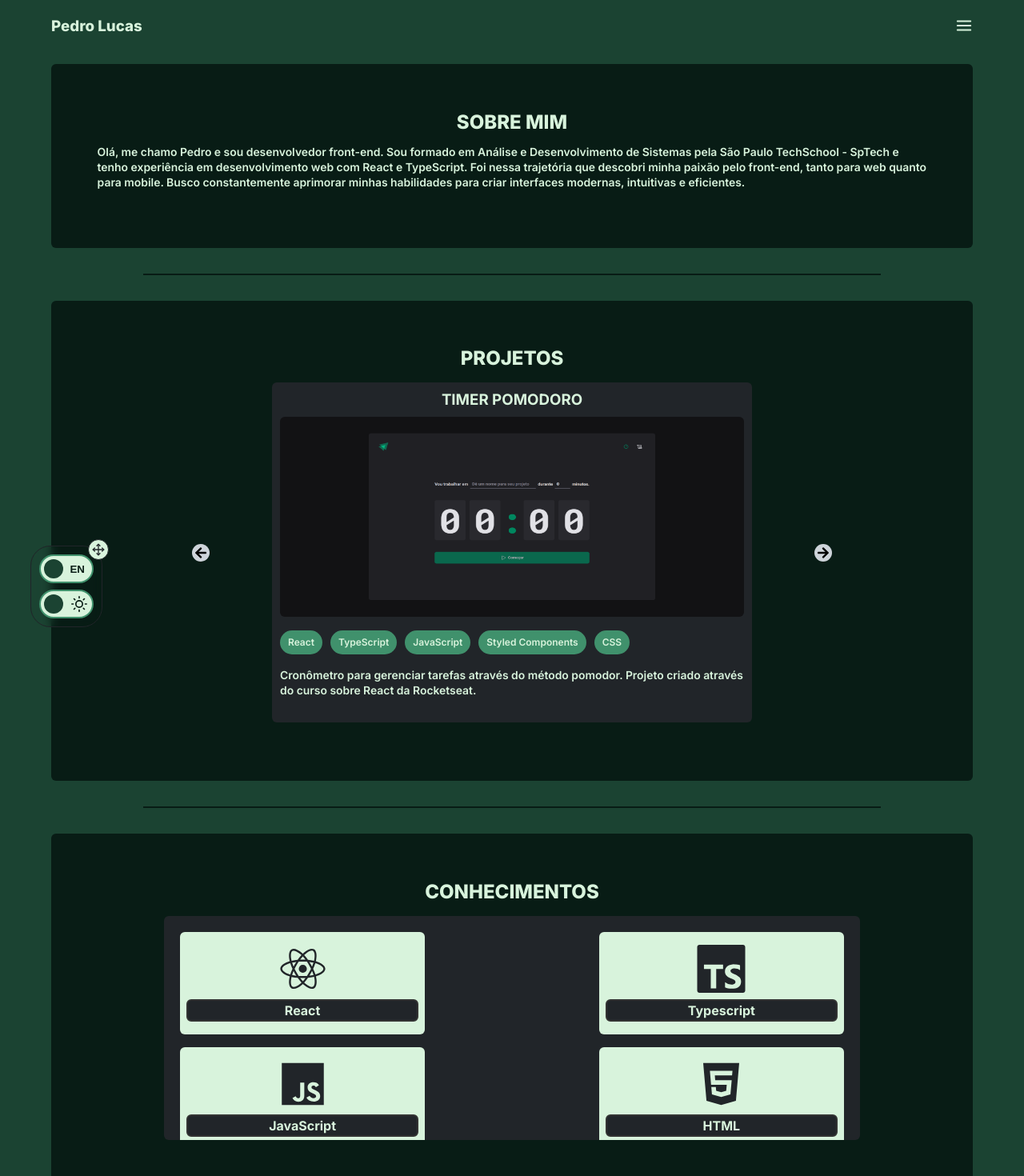
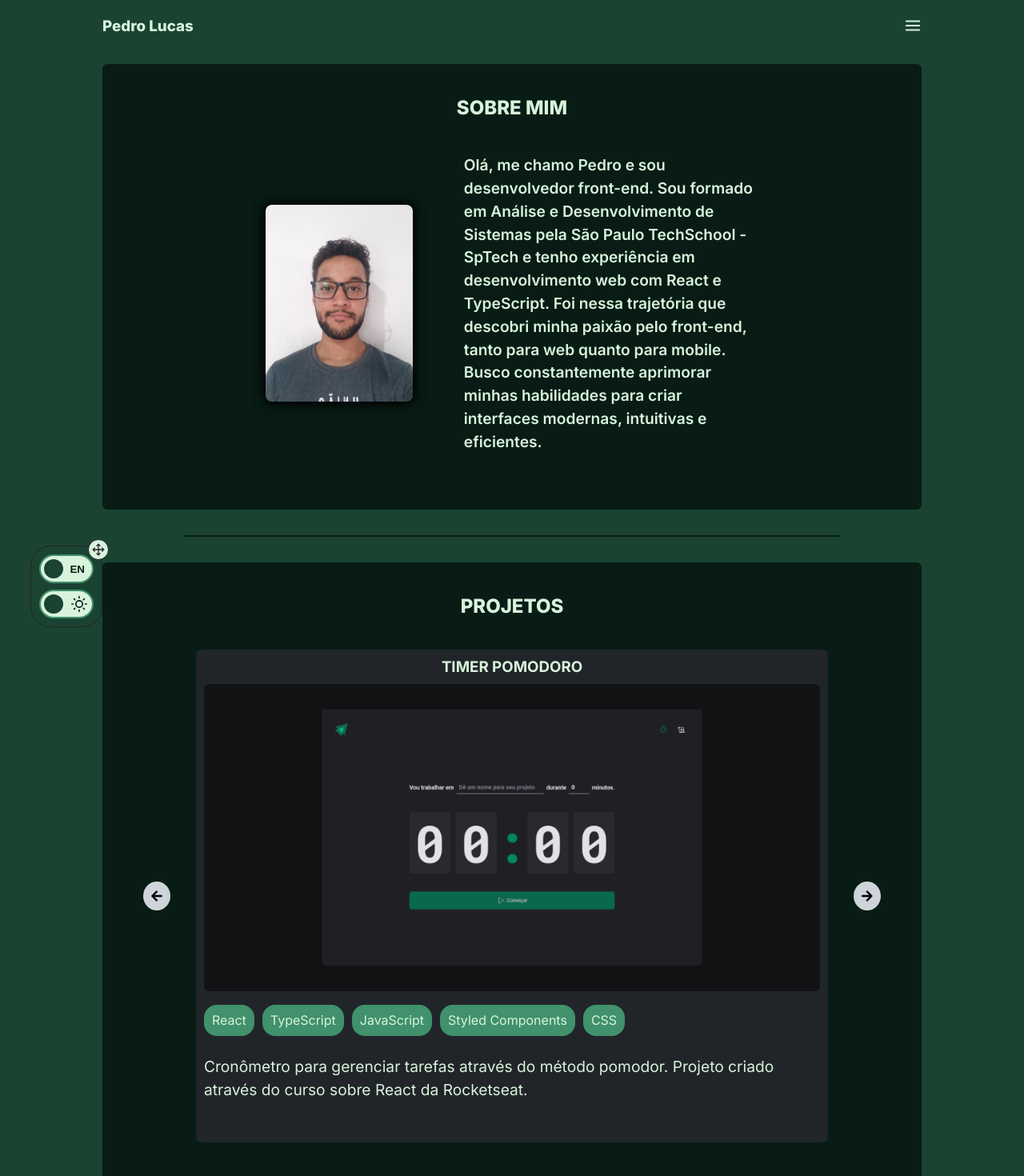
Before and after one commit to pedro-pl/portifolio, a React (Vite) app: page / in a window 1280 px wide. Shown: the top 1470 px of the page at 80% size. Built offline with nearby package versions, Linux system fonts and the light colour scheme.

Commit message:
feat: criando resposividade para desktop

```diff
--- a/src/components/Footer/styles.ts
+++ b/src/components/Footer/styles.ts
@@ -24,4 +24,8 @@ export const Container = styled.footer`
         text-decoration: none;
         color: ${props => props.theme['text-light']};
     }
+
+    @media (min-width: 1200px){
+        font-size: 1rem;
+    }
 `
--- a/src/index.css
+++ b/src/index.css
@@ -5,3 +5,21 @@ body {
 
   font-family: "Inter", sans-serif;
 }
+
+* {
+  ::-webkit-scrollbar {
+    width: 10px;
+  }
+
+  ::-webkit-scrollbar-track {
+    background: #D8F3DC;
+  }
+
+  ::-webkit-scrollbar-thumb {
+    background: #212529;
+  }
+
+  ::-webkit-scrollbar-thumb:hover {
+    background: #555;
+  }
+}
--- a/src/mocks/skills/index.ts
+++ b/src/mocks/skills/index.ts
@@ -1,5 +1,5 @@
-import { IoLogoJavascript, IoLogoReact, IoLogoGithub, IoLogoCss3, IoLogoNodejs, IoLogoHtml5 } from "react-icons/io5";
-import { SiTypescript, SiMysql, SiKotlin } from "react-icons/si";
+import { IoLogoReact, IoLogoGithub, IoLogoCss3, IoLogoNodejs, IoLogoHtml5 } from "react-icons/io5";
+import { SiTypescript, SiJavascript, SiMysql, SiKotlin } from "react-icons/si";
 import { DiScrum } from "react-icons/di";
 import { FaJava } from "react-icons/fa6";
 
@@ -23,7 +23,7 @@ export const skills: Skill[] = [
     {
         id: 2,
         name: "JavaScript",
-        icon: IoLogoJavascript
+        icon: SiJavascript
     },
     {
         id: 3,
--- a/src/pages/components/Carrousel/styles.ts
+++ b/src/pages/components/Carrousel/styles.ts
@@ -2,7 +2,6 @@ import styled from "styled-components";
 
 export const CarouselWrapper = styled.div`
     width: 100%;
-    max-width: 800px;
     display: flex;
     align-items: center;
     justify-content: space-between;
@@ -15,13 +14,26 @@ export const CarouselWrapper = styled.div`
         border-radius: 50%;
         cursor: pointer;
     }
+
+    @media (min-width: 600px){
+        justify-content: center;
+        gap: 2rem;
+
+        svg {
+            padding: 10px;
+        }
+    }
 `;
 
 export const CarouselViewport = styled.div`
     width: 80%;
-    max-width: 600px;
     overflow: hidden;
+
+    @media (min-width: 750px) {
+        width: 100%;
+    }
 `;
+
 
 
 interface CarrouselProps {
@@ -45,10 +57,8 @@ export const ProjectCard = styled.div`
     border-radius: 6px;
     gap: 0.6rem;
 
-
     img {
         width: 100%;
-        max-height: 250px;
         border-radius: 6px;
     }
 
@@ -58,9 +68,17 @@ export const ProjectCard = styled.div`
     }
 
     p {
+        width: 100%;
         margin: 0;
         line-height: 1.2rem;
         color: ${props => props.theme['text-light']};
+    }
+
+    @media (min-width: 1200px){
+        p{
+            font-size: 1.2rem;
+            line-height: 1.8rem;
+        }
     }
 `;
 
@@ -71,6 +89,23 @@ export const SkillsList = styled.div`
     align-items: center;
     gap: 0.625rem;
     margin: 0.5rem 0;
+    padding-bottom: 6px;
+
+    &::-webkit-scrollbar {
+        height: 3px;
+    }
+
+    &::-webkit-scrollbar-track {
+        background: ${props => props.theme['text-light']};
+    }
+
+    &::-webkit-scrollbar-thumb {
+        background: ${props => props.theme['background']};
+    }
+
+    &::-webkit-scrollbar-thumb:hover {
+        background: #555;
+    }
 `;
 
 export const CardSkill = styled.div`
@@ -84,4 +119,10 @@ export const CardSkill = styled.div`
         font-size: 0.75rem;
         white-space: nowrap;
     }
+
+    @media (min-width:1200px){
+        p{
+            font-size: 1rem;
+        }
+    }
 `
--- a/src/pages/index.tsx
+++ b/src/pages/index.tsx
@@ -1,6 +1,6 @@
 import { useContext } from 'react';
 
-import { Card, Container, LineDivisor, CardKnowledge } from './styles';
+import { Card, Container, LineDivisor, CardKnowledge, ContainerAboutMe } from './styles';
 
 import { IoMailOutline, IoLogoWhatsapp } from "react-icons/io5";
 import { aboutPtBr } from '../mocks/texts';
@@ -13,6 +13,8 @@ import { Footer } from '../components/Footer';
 import { Context } from '../contexts/Context';
 import { Toogle } from '../components/Toogle';
 
+import Me from "../assets/me.jpg";
+
 export function Home(){
     const { about } = useContext(Context)
 
@@ -23,7 +25,11 @@ export function Home(){
             <Card>
                 <h2>{about === aboutPtBr ? 'SOBRE MIM' : 'ABOUT ME'}</h2>
 
-                <p>{about}</p>
+                <ContainerAboutMe>
+                    <p>{about}</p>
+
+                    <img src={Me} />
+                </ContainerAboutMe>
             </Card>
 
             <LineDivisor />
--- a/src/pages/styles.ts
+++ b/src/pages/styles.ts
@@ -8,8 +8,19 @@ export const Container = styled.div`
     display: flex;
     flex-direction: column;
     align-items: center;
+    overflow-x: auto;
 
     gap: 1rem;
+
+    @media (min-width: 1000px){
+        padding: 0 10% 2% 10%;
+        width: 80%;
+    }
+
+    @media (min-width: 1700px){
+        padding: 0 15% 2% 15%;
+        width: 70%;
+    }
 `
 
 export const Card = styled.div`
@@ -23,7 +34,6 @@ export const Card = styled.div`
     align-items: center;
 
     h2 {
-        margin: 0;
         color: ${props => props.theme['text']};
         font-weight: 800;
         margin: 0 auto;
@@ -37,14 +47,6 @@ export const Card = styled.div`
         gap: 8px;
     }
 
-    p {
-        width: 100%;
-        color: ${props => props.theme['text']};
-        font-weight: 600;
-        font-size: 0.87rem;
-        line-height: 1.2rem;
-    }
-
     img {
         width: 30%;
     }
@@ -56,6 +58,59 @@ export const Card = styled.div`
         align-items: center;
         gap: 8px;
         margin-top: 1rem;
+    }
+
+    @media (min-width: 1200px){
+        padding: 5%;
+        padding-top: 2.5rem;
+
+        h2{
+            margin: 0 auto;
+            margin-bottom:  1.5rem;
+        }
+
+        a{
+            font-size: 1.2rem;
+        }
+    }
+`
+
+export const ContainerAboutMe = styled.div`
+    width: 100%;
+    display: flex;
+    align-items: center;
+    justify-content: center;
+
+    p {
+        width: 100%;
+        color: ${props => props.theme['text']};
+        font-weight: 600;
+        font-size: 0.87rem;
+        line-height: 1.2rem;
+    }
+
+    img {
+        display: none;
+    }
+
+    @media (min-width: 1200px){
+        flex-direction: row-reverse;
+        justify-content: center;
+        gap: 4rem;
+
+        p {
+            width: 40%;
+            font-size: 1.2rem;
+            line-height: 1.8rem;
+        }
+
+        img {
+            width: 20%;
+            display: block;
+            border-radius: 8px;
+            box-shadow:  0px 0px 15px #000,
+            0px 0px 15px #000;
+        }
     }
 `
 
@@ -140,12 +195,29 @@ export const CardKnowledge = styled.div`
     display: flex;
     flex-wrap: wrap;
     justify-content: space-between;
+    align-items: center;
     overflow-x: auto;
     background: ${props => props.theme['sub-background']};
     padding: 20px;
     border-radius: 6px;
     margin-top: 1rem;
     gap: 1rem;
+
+    &::-webkit-scrollbar {
+        width: 6px;
+    }
+
+    &::-webkit-scrollbar-track {
+        background: ${props => props.theme['text-light']};
+    }
+
+    &::-webkit-scrollbar-thumb {
+        background: ${props => props.theme['background']};
+    }
+
+    &::-webkit-scrollbar-thumb:hover {
+        background: #555;
+    }
 
     div{
         width: 33%;
@@ -192,4 +264,20 @@ export const CardKnowledge = styled.div`
             border-radius: 6px;
         }
     }
+
+    @media (min-width: 800px){
+        width: 75%;
+        height: 40vh;
+        justify-content: flex-start;
+        gap: 2rem;
+        padding: 2.5rem 5%;
+        padding-right: 0;
+
+        div {
+            width: 7rem;
+            height: 7rem;
+            font-size: 1rem;
+            gap: 1rem;
+        }
+    }
 `
```
Also changed, not shown: src/assets/me.jpg (added).
